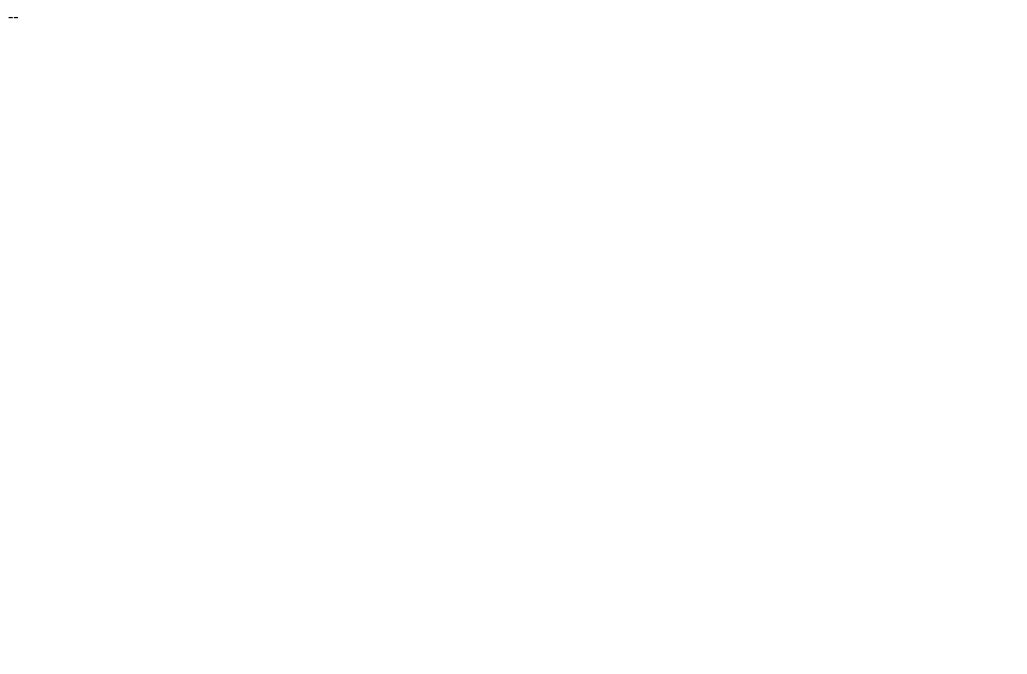
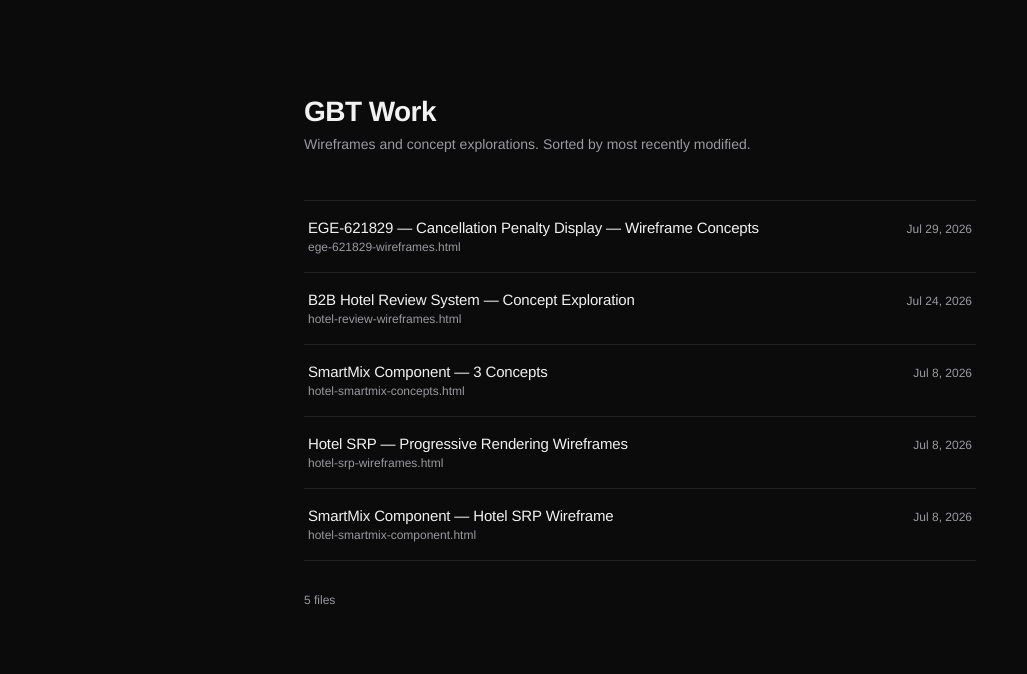
Before and after one commit to wesnoel/GBT_work, a plain HTML site: page index.html in a window 1280 px wide. Shown: the whole page, without its empty margins (0-1027 px from the left). Drawn offline with Linux system fonts and the light colour scheme.

Commit message:
Added a directory list to the index file
Added a directory list to the index file

```diff
--- a/index.html
+++ b/index.html
@@ -1,3 +1,150 @@
-<html>
---
+<!DOCTYPE html>
+<html lang="en">
+<head>
+<meta charset="UTF-8">
+<meta name="viewport" content="width=device-width, initial-scale=1.0">
+<title>GBT Work — Index</title>
+<style>
+  :root {
+    --bg: #0b0b0c;
+    --surface: #141416;
+    --border: #232326;
+    --text: #f2f2f3;
+    --text-dim: #9a9a9f;
+    --accent: #5b8cff;
+  }
+  * { box-sizing: border-box; }
+  body {
+    margin: 0;
+    background: var(--bg);
+    color: var(--text);
+    font-family: 'Manrope', 'Helvetica Neue', Helvetica, Arial, sans-serif;
+    -webkit-font-smoothing: antialiased;
+  }
+  main {
+    max-width: 720px;
+    margin: 0 auto;
+    padding: 96px 24px 64px;
+  }
+  header {
+    margin-bottom: 48px;
+  }
+  h1 {
+    font-size: 28px;
+    font-weight: 600;
+    letter-spacing: -0.02em;
+    margin: 0 0 8px;
+  }
+  header p {
+    color: var(--text-dim);
+    font-size: 14px;
+    margin: 0;
+  }
+  ul {
+    list-style: none;
+    margin: 0;
+    padding: 0;
+    border-top: 1px solid var(--border);
+  }
+  li {
+    border-bottom: 1px solid var(--border);
+  }
+  a.row {
+    display: flex;
+    align-items: baseline;
+    justify-content: space-between;
+    gap: 16px;
+    padding: 18px 4px;
+    text-decoration: none;
+    color: var(--text);
+    transition: color 0.15s ease;
+  }
+  a.row:hover {
+    color: var(--accent);
+  }
+  a.row:hover .filename {
+    color: var(--accent);
+  }
+  .title {
+    font-size: 15px;
+    font-weight: 500;
+    letter-spacing: -0.01em;
+  }
+  .filename {
+    display: block;
+    font-size: 12px;
+    color: var(--text-dim);
+    font-weight: 400;
+    margin-top: 3px;
+    transition: color 0.15s ease;
+  }
+  .date {
+    font-size: 12px;
+    color: var(--text-dim);
+    white-space: nowrap;
+    font-weight: 400;
+  }
+  footer {
+    margin-top: 32px;
+    color: var(--text-dim);
+    font-size: 12px;
+  }
+</style>
+</head>
+<body>
+<main>
+  <header>
+    <h1>GBT Work</h1>
+    <p>Wireframes and concept explorations. Sorted by most recently modified.</p>
+  </header>
+  <ul>
+    <li>
+      <a class="row" href="ege-621829-wireframes.html">
+        <span>
+          <span class="title">EGE-621829 — Cancellation Penalty Display — Wireframe Concepts</span>
+          <span class="filename">ege-621829-wireframes.html</span>
+        </span>
+        <span class="date">Jul 29, 2026</span>
+      </a>
+    </li>
+    <li>
+      <a class="row" href="hotel-review-wireframes.html">
+        <span>
+          <span class="title">B2B Hotel Review System — Concept Exploration</span>
+          <span class="filename">hotel-review-wireframes.html</span>
+        </span>
+        <span class="date">Jul 24, 2026</span>
+      </a>
+    </li>
+    <li>
+      <a class="row" href="hotel-smartmix-concepts.html">
+        <span>
+          <span class="title">SmartMix Component — 3 Concepts</span>
+          <span class="filename">hotel-smartmix-concepts.html</span>
+        </span>
+        <span class="date">Jul 8, 2026</span>
+      </a>
+    </li>
+    <li>
+      <a class="row" href="hotel-srp-wireframes.html">
+        <span>
+          <span class="title">Hotel SRP — Progressive Rendering Wireframes</span>
+          <span class="filename">hotel-srp-wireframes.html</span>
+        </span>
+        <span class="date">Jul 8, 2026</span>
+      </a>
+    </li>
+    <li>
+      <a class="row" href="hotel-smartmix-component.html">
+        <span>
+          <span class="title">SmartMix Component — Hotel SRP Wireframe</span>
+          <span class="filename">hotel-smartmix-component.html</span>
+        </span>
+        <span class="date">Jul 8, 2026</span>
+      </a>
+    </li>
+  </ul>
+  <footer>5 files</footer>
+</main>
+</body>
 </html>
```
